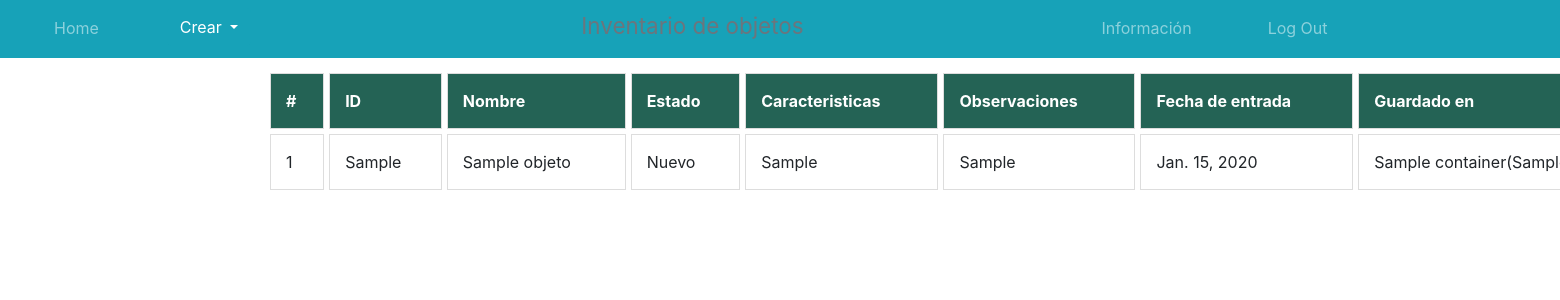
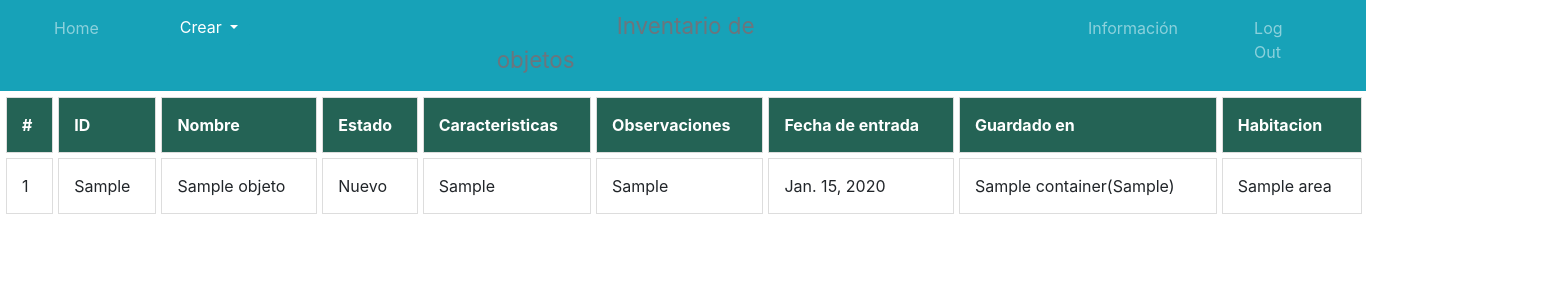
Before and after one commit to francobustos/inventory_1, a Django app: page /informacion/ in a window 1560 px wide; the page is wider, and only the part inside the window is pictured. Shown: the top 300 px of that part. Run offline with Django 3.2, Linux system fonts and the light colour scheme; tables that the repository leaves empty hold one stand-in row (values such as "Sample post"); parts of the project's set-up code (start-up, migrations or seed data) failed here and were passed over; some libraries are stand-ins or nearby versions.

Commit message:
Redimensionar html

```diff
--- a/inventory/static/inventory_app/info.css
+++ b/inventory/static/inventory_app/info.css
@@ -4,17 +4,19 @@
 
 .tabla {
   border-collapse: separate;
-  margin-left: 265px;
-  margin-top: 10px;
+  margin-left: 1px;
+  margin-top: 1px;
   border: 1px;
   border-color: #000000;
+  width: 1366px;
 }
 
-
+#posicion{
+  width: 1366px;
+}
 
 table{
   text-align: center;
-
 }
 
 th, td{
--- a/inventory/templates/inventory_app/info.html
+++ b/inventory/templates/inventory_app/info.html
@@ -10,7 +10,7 @@
   </head>
 
   <body>
-    <nav class="navbar navbar-expand-lg navbar-dark bg-info">
+    <nav id="posicion" class="navbar navbar-expand-lg navbar-dark bg-info">
       <button class="navbar-toggler" type="button" data-toggle="collapse" data-target="#navbarNav" aria-controls="navbarNav" aria-expanded="false" aria-label="Toggle navigation">
         <span class="navbar-toggler-icon"></span>
       </button>
```
Also changed, not shown: inventory/templates/inventory_app/home.html (+8 -0 lines).
